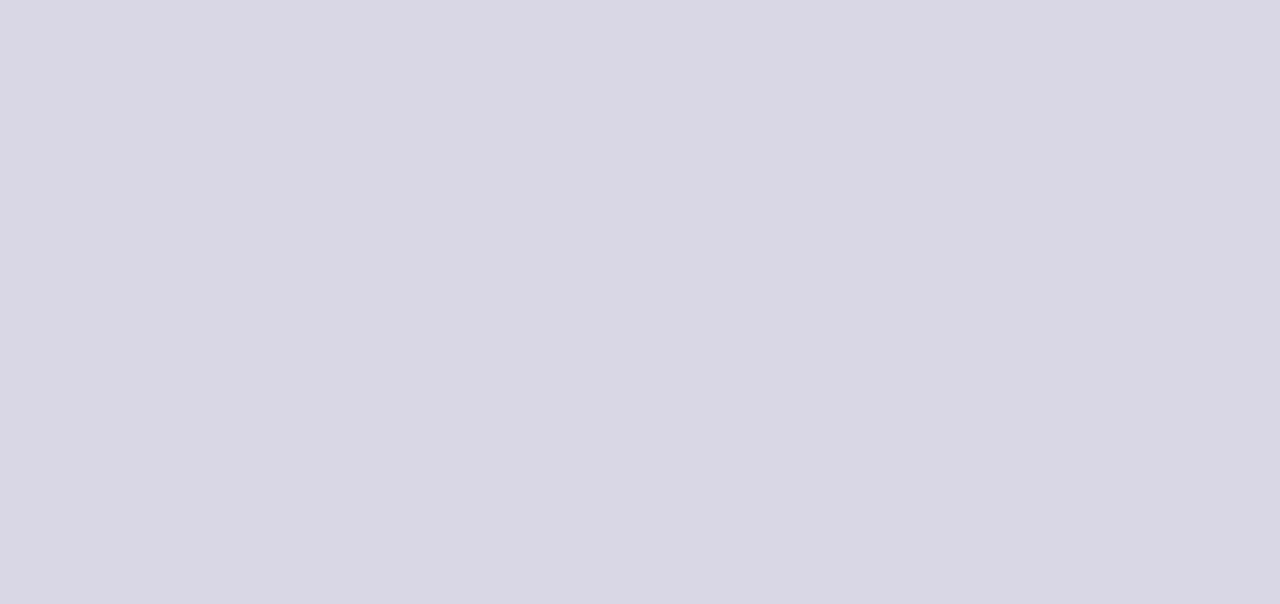
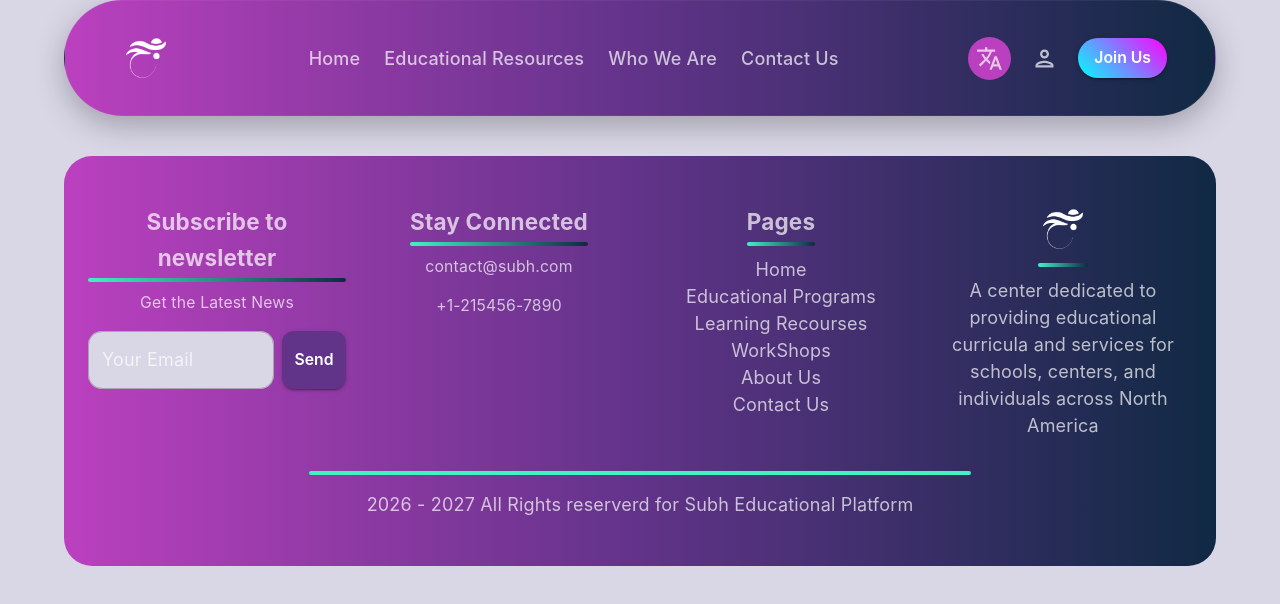
Before and after one commit to Sewar77/subh, a React (Vite) app in the folder subh-frontend/: page /educational/courses in a window 1280 px wide. Before the commit this address had no page. Shown: the top 604 px of the page. Built offline with nearby package versions, Linux system fonts and the light colour scheme.

Commit message:
feat: Add Educational Programs page and update routing

```diff
--- a/subh-frontend/src/App.jsx
+++ b/subh-frontend/src/App.jsx
@@ -1,6 +1,7 @@
 import AboutPage from "./Pages/About/About.jsx";
 import Home from "./Pages/Home/Home.jsx";
 import ContactPage from "./Pages/Contact/ContactPage.jsx";
+import EducationalPrograms from "./Pages/EducationalPrograms/EducationalPrograms.jsx";
 import { Route, Routes } from "react-router-dom";
 function App() {
   return (
@@ -9,6 +10,7 @@ function App() {
         <Route path="/" element={<Home />} />
         <Route path="/about" element={<AboutPage />} />
         <Route path="/contact" element={<ContactPage />} />
+        <Route path="/educational/courses" element={<EducationalPrograms />} />
       </Routes>
     </>
   );
--- /dev/null
+++ b/subh-frontend/src/Pages/EducationalPrograms/EducationalPrograms.jsx
@@ -0,0 +1,15 @@
+import { Container } from "@mui/material";
+import Footer from "../../components/Home/Footer/Footer";
+import Navbar from "../../components/Home/Navbar/Navbar";
+import Programs from "../../components/Educational/Programs/Programs.jsx";
+export default function EducationalPrograms() {
+  return (
+    <>
+      <Container sx={{ minHeight: "100vh" }}>
+        <Navbar />
+        <Programs />
+        <Footer />
+      </Container>
+    </>
+  );
+}
--- /dev/null
+++ b/subh-frontend/src/components/Educational/Programs/Programs.jsx
@@ -0,0 +1,5 @@
+export default function Programs() {
+    return <>
+
+    </>;
+}
--- a/subh-frontend/src/components/Home/Navbar/Navbar.jsx
+++ b/subh-frontend/src/components/Home/Navbar/Navbar.jsx
@@ -22,7 +22,7 @@ export default function Navbar() {
       name: "Home",
       path: "/",
     },
-    { name: "Educational Resources", path: "/edu" },
+    { name: "Educational Resources", path: "/educational/courses" },
     { name: "Who We Are", path: "/about" },
     { name: "Contact Us", path: "/contact" },
   ];
```
